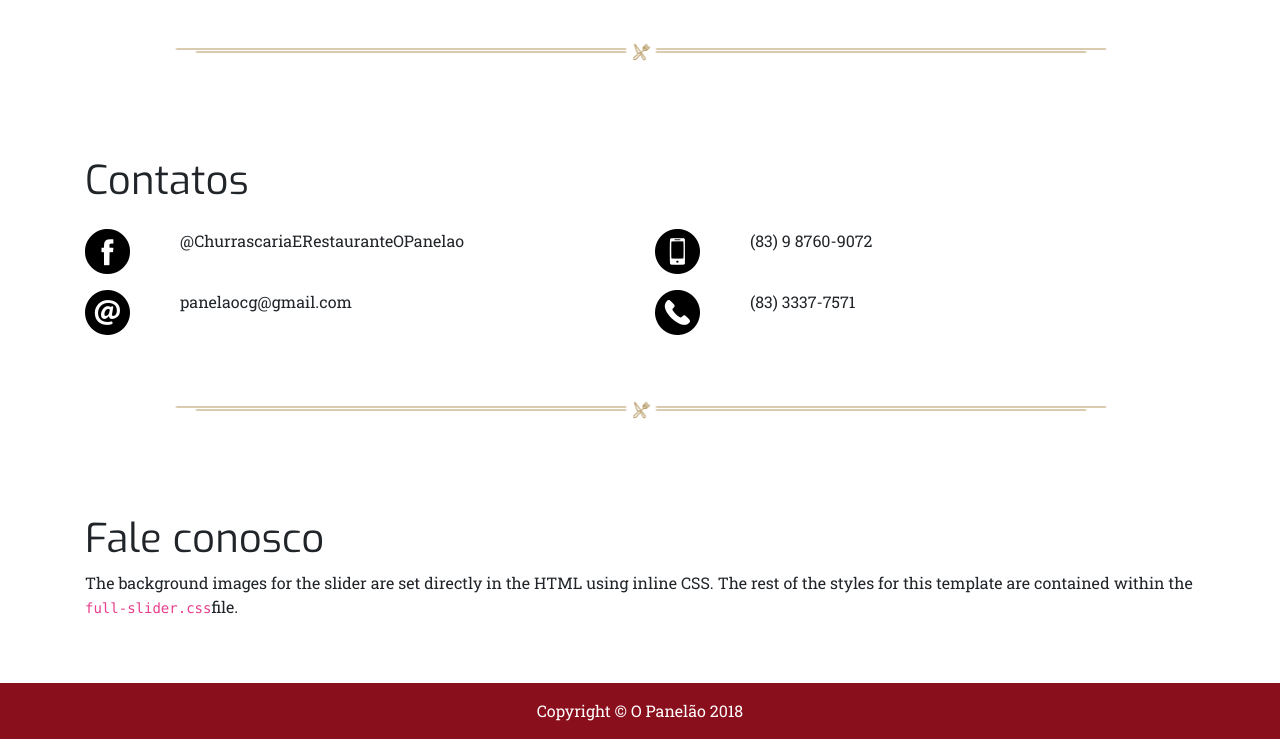
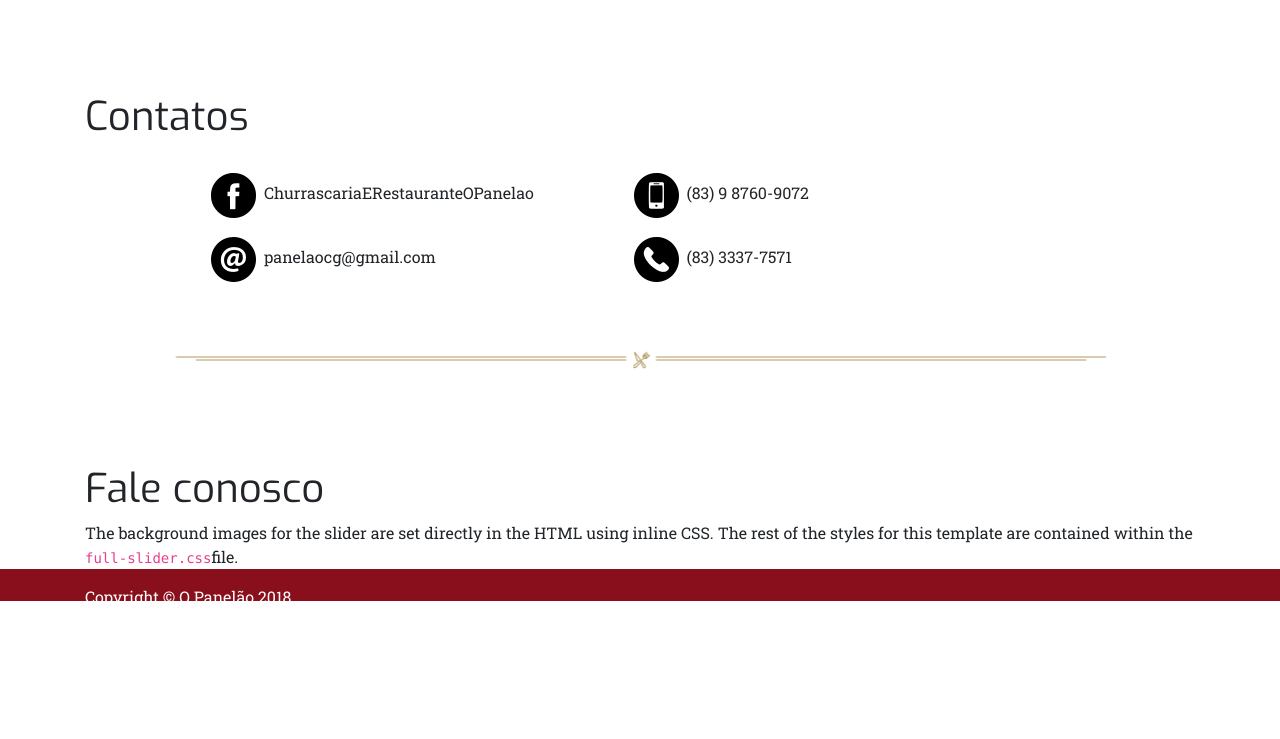
Before and after one commit to danielrcoura/panelao-site, a website: page index.html in a window 1280 px wide. Shown: the part 1930-2669 px from the top of the page. After the commit the page ends 2539 px from the top, so only its background shows below. Drawn offline with nearby package versions, Linux system fonts and the light colour scheme.

Commit message:
Task10 - Modified div css

```diff
--- a/assets/css/full-slider.css
+++ b/assets/css/full-slider.css
@@ -59,6 +59,16 @@ hr {
   margin-top: 2rem;
 }
 
-.icon {
+#contact .row {
   margin-top: 1rem;
+  margin-left: 10%;
 }
+
+#contact p {
+  margin-top: 0.5rem;
+  margin-left: 0.5rem;
+}
+
+#contact img, p {
+  float: left;
+}
--- a/index.html
+++ b/index.html
@@ -155,43 +155,24 @@
     <section class="py-5" id="contact">
         <div class="container">
             <h1>Contatos</h1>
+            <div class="content">
               <div class="row">
-              <div class="col-lg-6">
-                <div class="row icon">
-                  <div class="col-lg-2 col-sm-2">
+                <div class="col-sm-5">
                   <img src="assets/img/facebook-icon.png">
+                  <p>ChurrascariaERestauranteOPanelao</p>
                 </div>
-                  <div class="col-lg-10 col-sm-10">
-                    <p>@ChurrascariaERestauranteOPanelao</p>
-                  </div>
-                </div>
-
-                <div class="row icon">
-                  <div class="col-lg-2 col-sm-2">
-                      <img src="assets/img/email-icon.png">
-                  </div>
-                  <div class="col-lg-10 col-sm-10">
-                    <p>panelaocg@gmail.com</p>
-                  </div>
-                </div>
-              </div>
-
-              <div class="col-lg-6">
-
-                <div class="row icon">
-                  <div class="col-lg-2 col-sm-2">
+                <div class="col-sm-5">
                   <img src="assets/img/celular-icon.png">
-                  </div>
-                  <div class="col-lg-10 col-sm-10">
                   <p>(83) 9 8760-9072</p>
                 </div>
               </div>
-
-                <div class="row icon">
-                  <div class="col-lg-2 col-sm-2">
+              <div class="row">
+                <div class="col-sm-5">
+                  <img src="assets/img/email-icon.png">
+                  <p>panelaocg@gmail.com</p>
+                </div>
+                <div class="col-sm-5">
                   <img src="assets/img/telefone-icon.png">
-                  </div>
-                  <div class="col-lg-10 col-sm-10">
                   <p>(83) 3337-7571</p>
                 </div>
               </div>
```
Lines whose indentation alone changed are shown as unchanged.
